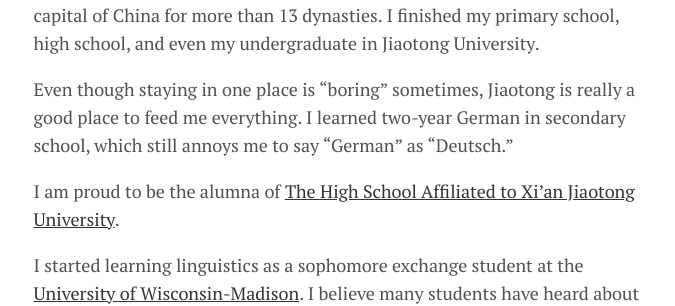
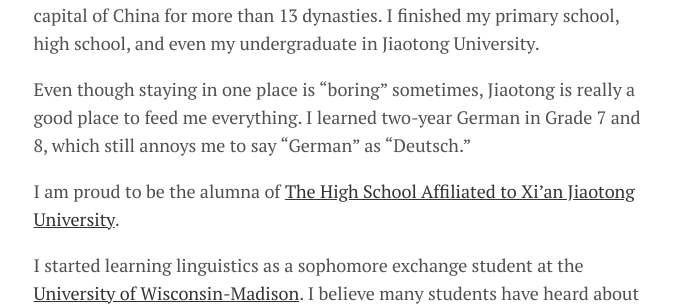
Before and after one commit to zhengwuma/zhengwuma.github.io, a Jekyll site: the page built from _posts/2023-02-05-about-me.md, in a window 1280 px wide. Shown: the part 794-1100 px from the top of the page, without its empty margins (299-974 px from the left). Built offline with Jekyll 4.4.1, drawn with Linux system fonts in a browser that asks for light colours.

Commit message:
Update 2023-02-05-about-me.md

```diff
--- a/_posts/2023-02-05-about-me.md
+++ b/_posts/2023-02-05-about-me.md
@@ -15,7 +15,7 @@ I was born in [Pingliang](https://www.trip.com/travel-guide/destination/pinglian
 
 When I was six, I moved to [Xi'an](https://en.wikipedia.org/wiki/Xi%27an), Shaanxi, with my parents. In this ancient capital of China for more than 13 dynasties. I finished my primary school, high school, and even my undergraduate in Jiaotong University.
 
-Even though staying in one place is "boring" sometimes, Jiaotong is really a good place to feed me everything. I learned two-year German in secondary school, which still annoys me to say "German" as "Deutsch."
+Even though staying in one place is "boring" sometimes, Jiaotong is really a good place to feed me everything. I learned two-year German in Grade 7 and 8, which still annoys me to say "German" as "Deutsch."
 
 I am proud to be the alumna of [The High School Affiliated to Xi'an Jiaotong University](http://www.xajdfz.com.cn/).
 
```
